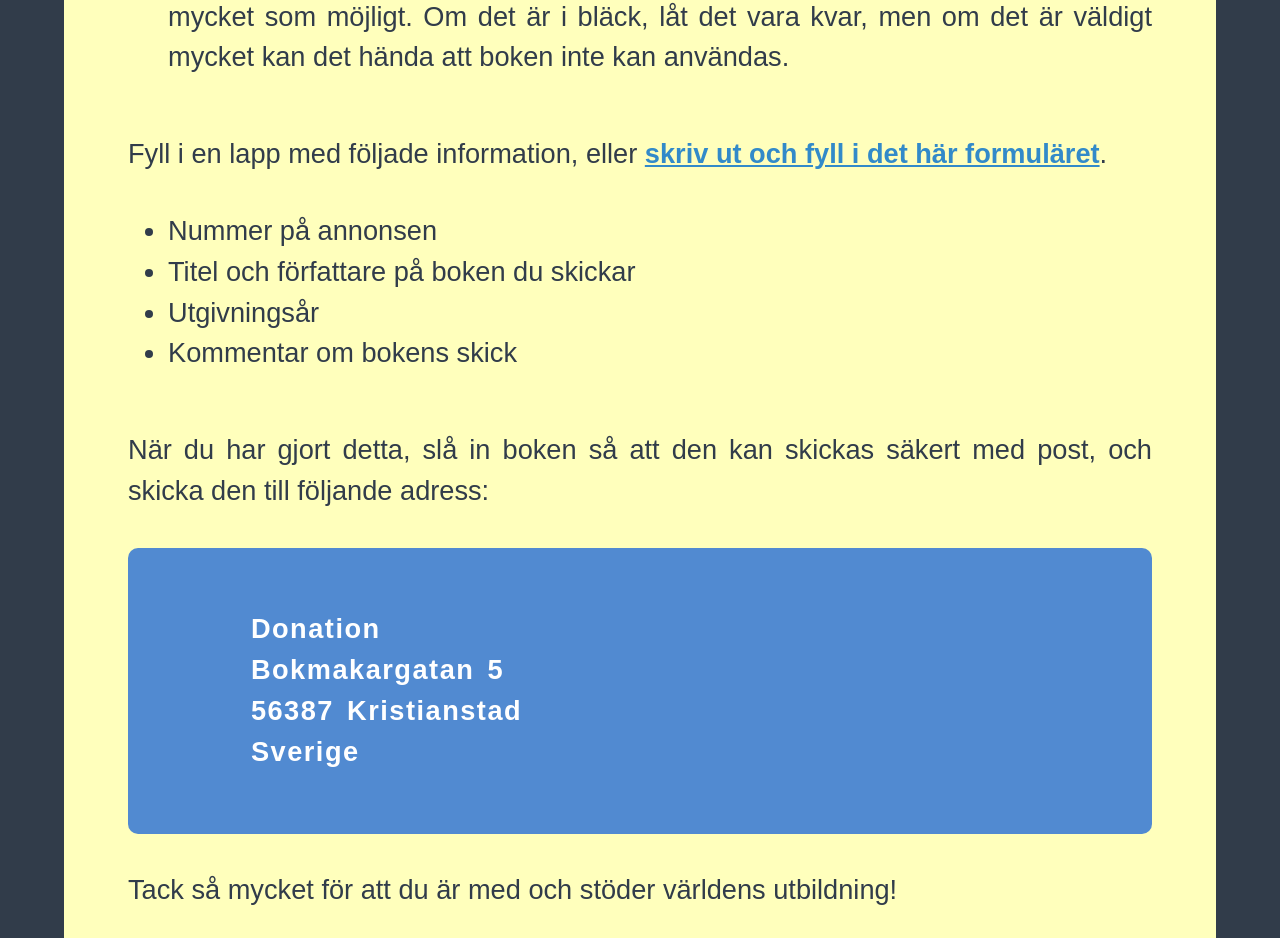
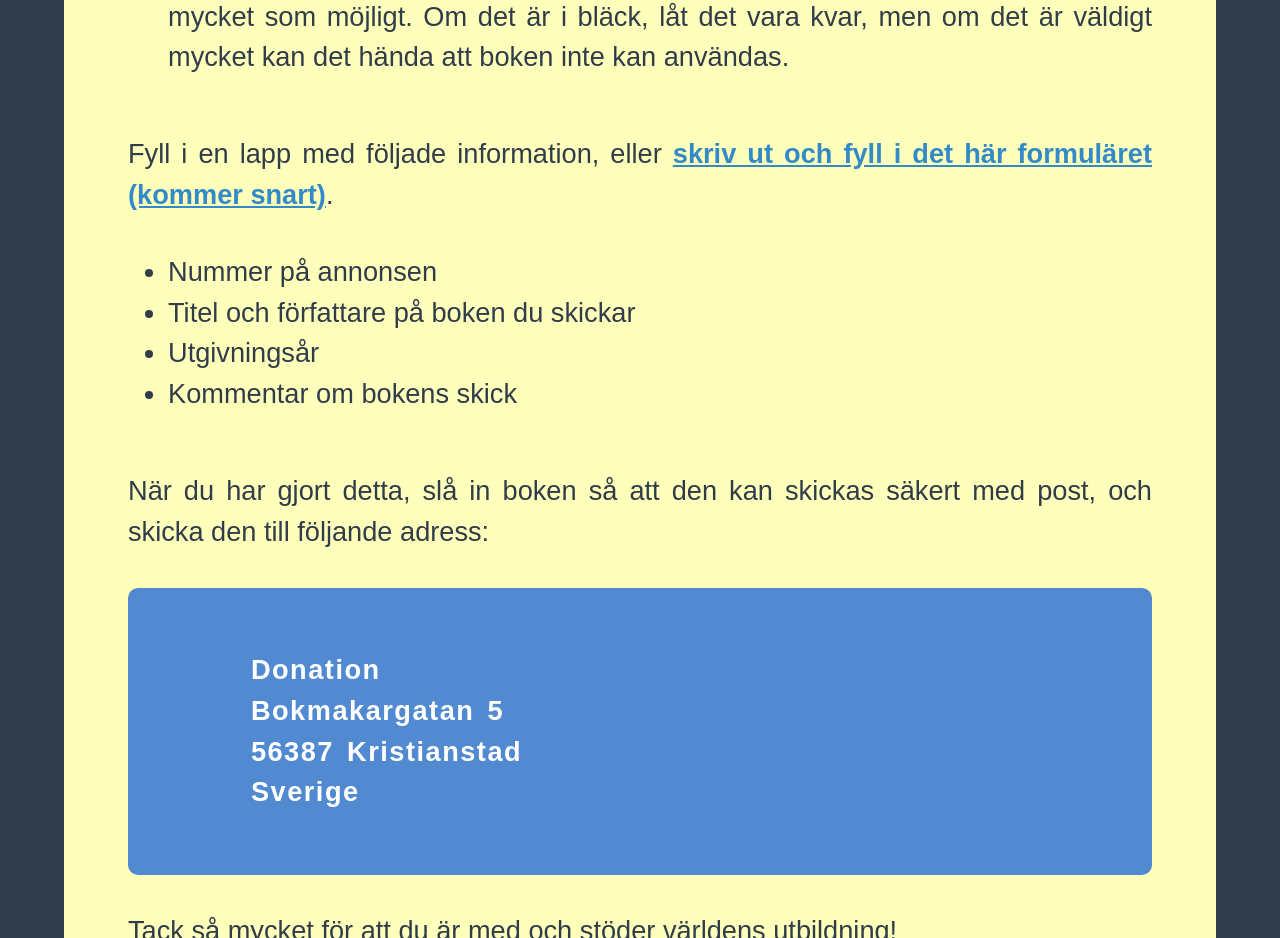
Before and after one commit to EmergencyBattle/Responsiv-Webbdesign-D2-webb, a plain HTML site: page skicka.html in a window 1280 px wide. Shown: the part 839-1777 px from the top of the page. Drawn offline with nearby package versions, Linux system fonts and the light colour scheme.

Commit message:
inget riktigt formulär

```diff
--- a/skicka.html
+++ b/skicka.html
@@ -39,7 +39,7 @@
         <li>Finns det något skrivet i boken? Om det är i blyerts, sudda försiktigt bort så mycket som möjligt. Om det är i bläck, låt det vara kvar, men om det är väldigt mycket kan det hända att boken inte kan användas.</li>
       </ul>
       <p class="mainp secondp">
-        Fyll i en lapp med följade information, eller <a href="#.html">skriv ut och fyll i det här formuläret</a>.
+        Fyll i en lapp med följade information, eller <a href="#.html">skriv ut och fyll i det här formuläret (kommer snart)</a>.
       </p>
       <ul class="punktlista secondpunkt">
         <li>Nummer på annonsen</li>
```
